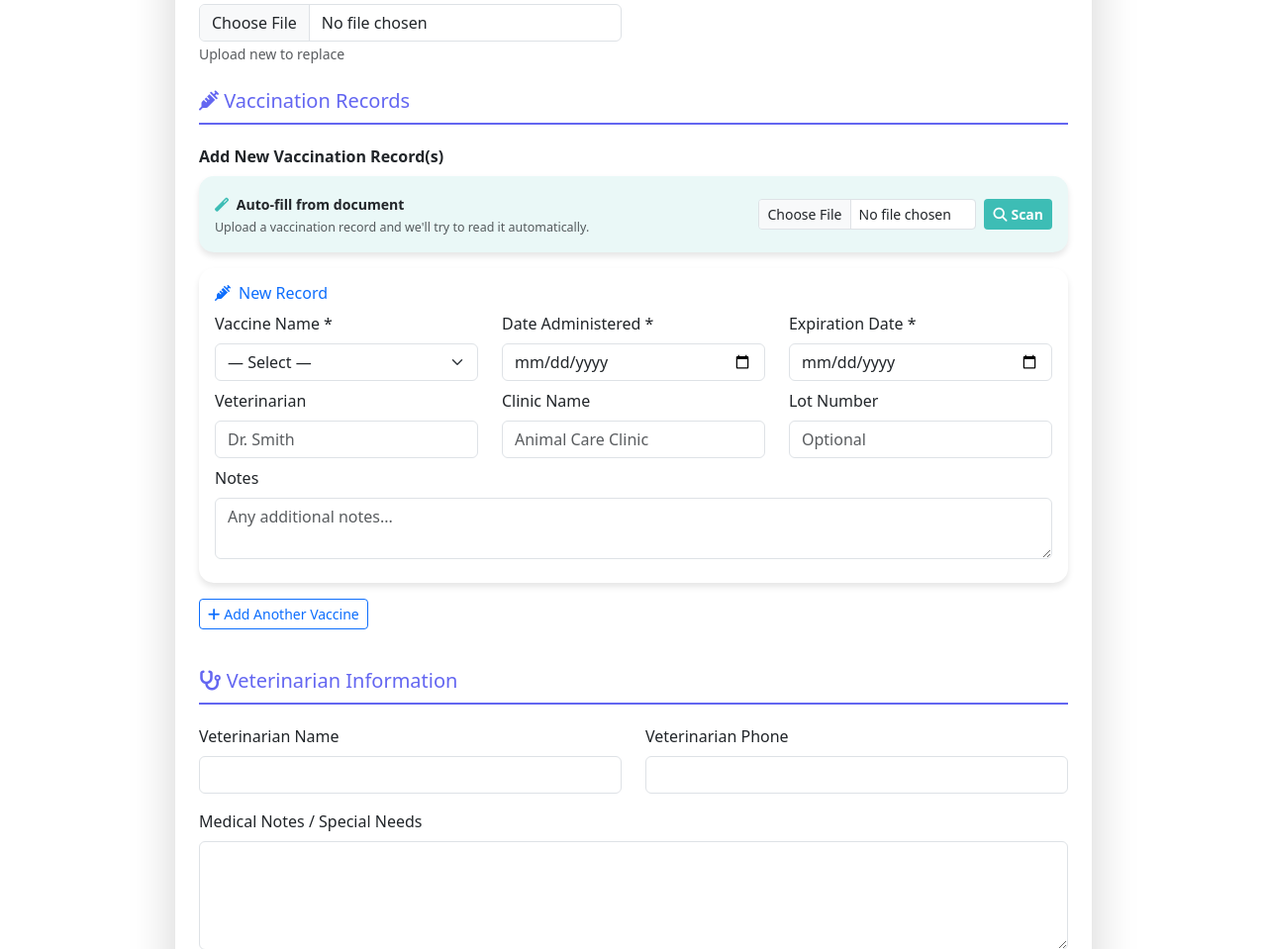
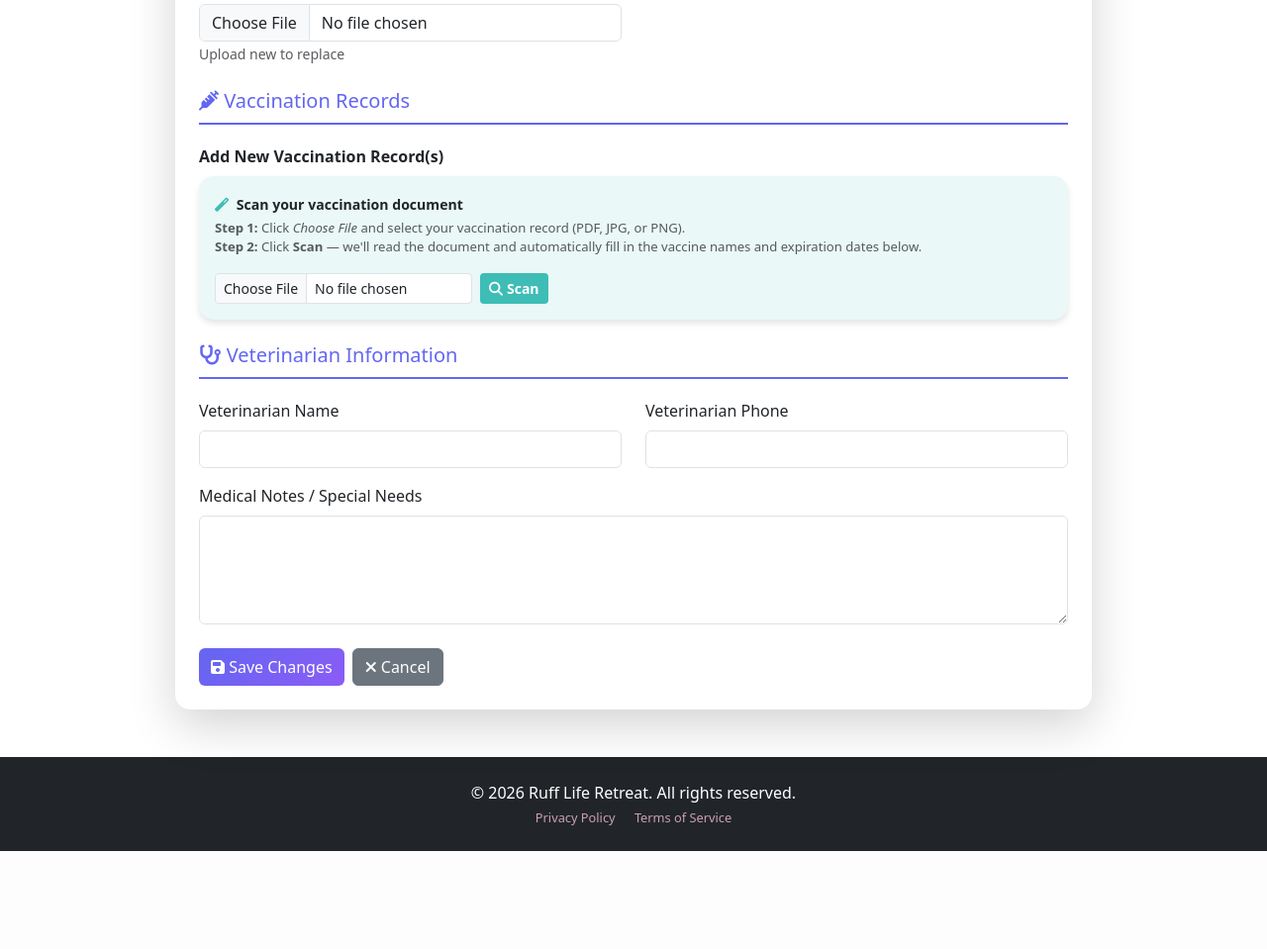
Before and after one commit to sniffhq/ruffliferetreat, a Python web app: template app/templates/customer/edit_pet.html in a window 1280 px wide. Shown: the part 675-1634 px from the top of the page at 99% size. After the commit the page ends 1535 px from the top, so only its background shows below. Run offline with Jinja, Linux system fonts and the light colour scheme; the template is opened without the code that fills it, so the values that code supplies are empty.

Commit message:
Task #4: Hide vaccination form until scan; update scan box instructions
- Vaccination records form and Add Another Vaccine button are hidden by default
- Scan box now has Step 1/Step 2 instructions guiding the upload-then-scan flow
- Form reveals automatically after scan completes (success, no data, or error)

```diff
--- a/app/templates/customer/edit_pet.html
+++ b/app/templates/customer/edit_pet.html
@@ -139,30 +139,27 @@
                     <!-- OCR Upload -->
                     <div class="card mb-3 border-0" style="background:#EAF8F7;">
                         <div class="card-body py-3 px-3">
-                            <div class="d-flex align-items-center gap-3">
-                                <div>
                             <label class="form-label fw-bold mb-1" style="font-size:0.88rem;">
                                 <i class="fas fa-magic me-1" style="color:#3DBDB5;"></i>
-                                        Auto-fill from document
+                                Scan your vaccination document
                             </label>
-                                    <div class="text-muted" style="font-size:0.78rem;">
-                                        Upload a vaccination record and we'll try to read it automatically.
-                                    </div>
-                                </div>
-                                <div class="ms-auto d-flex gap-2 align-items-center">
+                            <p class="text-muted mb-3" style="font-size:0.82rem;">
+                                <strong>Step 1:</strong> Click <em>Choose File</em> and select your vaccination record (PDF, JPG, or PNG).<br>
+                                <strong>Step 2:</strong> Click <strong>Scan</strong> — we'll read the document and automatically fill in the vaccine names and expiration dates below.
+                            </p>
+                            <div class="d-flex gap-2 align-items-center">
                                 <input type="file" id="ocrFileInput" class="form-control form-control-sm"
-                                           accept=".pdf,.jpg,.jpeg,.png" style="max-width:220px;">
+                                       accept=".pdf,.jpg,.jpeg,.png" style="max-width:260px;">
                                 <button type="button" class="btn btn-sm fw-bold"
                                         style="background:#3DBDB5;color:white;white-space:nowrap;"
                                         onclick="runOCR({{ pet.id }})">
                                     <i class="fas fa-search me-1"></i>Scan
                                 </button>
                             </div>
-                            </div>
                             <div id="ocrStatus" class="mt-2" style="font-size:0.82rem;display:none;"></div>
                         </div>
                     </div>
-                    <div id="vaccination-records-container">
+                    <div id="vaccination-records-container" style="display:none;">
                         <div class="vaccination-record card mb-3 border-primary">
                             <div class="card-body">
                                 <div class="d-flex justify-content-between align-items-center mb-2">
@@ -216,7 +213,7 @@
                         </div>
                     </div>
 
-                    <button type="button" class="btn btn-outline-primary btn-sm mb-3" onclick="addVaccinationRecord()">
+                    <button type="button" id="addAnotherVaccineBtn" class="btn btn-outline-primary btn-sm mb-3" onclick="addVaccinationRecord()" style="display:none;">
                         <i class="fas fa-plus me-1"></i>Add Another Vaccine
                     </button>
 
@@ -306,6 +303,8 @@ async function runOCR(petId) {
 
         if (!data.records || data.records.length === 0) {
             status.innerHTML = '<span class="text-warning"><i class="fas fa-exclamation-triangle me-1"></i>No vaccination data found. Please fill in the fields manually.</span>';
+            document.getElementById('vaccination-records-container').style.display = 'block';
+            document.getElementById('addAnotherVaccineBtn').style.display = 'inline-block';
             return;
         }
 
@@ -360,8 +359,13 @@ async function runOCR(petId) {
             : `<span class="text-warning"><i class="fas fa-exclamation-triangle me-1"></i>Found ${data.records.length} record(s) but some details may be incomplete. Please review carefully before saving.</span>`;
         status.innerHTML = msg;
 
+        document.getElementById('vaccination-records-container').style.display = 'block';
+        document.getElementById('addAnotherVaccineBtn').style.display = 'inline-block';
+
     } catch (err) {
         status.innerHTML = `<span class="text-danger"><i class="fas fa-times-circle me-1"></i>Scan error: ${err.message} — please fill in the fields manually.</span>`;
+        document.getElementById('vaccination-records-container').style.display = 'block';
+        document.getElementById('addAnotherVaccineBtn').style.display = 'inline-block';
     }
 }
 
```
Lines whose indentation alone changed are shown as unchanged.
